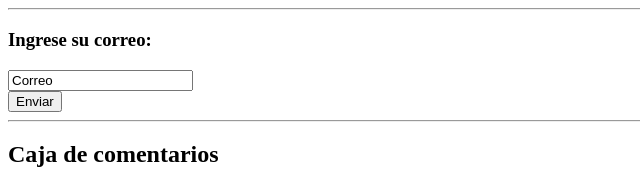
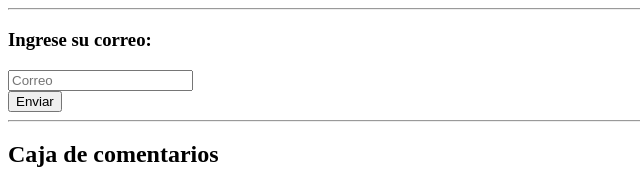
Before and after one commit to BalwinLadino/Hoja_de_vida, a plain HTML site: page hojadevida_html/index.html in a window 1280 px wide. Shown: the part 1011-1196 px from the top of the page, 0-640 px from the left. Drawn offline with Linux system fonts and the light colour scheme.

Commit message:
Update index.html

```diff
--- a/hojadevida_html/index.html
+++ b/hojadevida_html/index.html
@@ -60,7 +60,7 @@
     </table>
     <br />
     <hr />
-    <h3>Ingrese su correo: </h3><input type="email" value="Correo"/>
+    <h3>Ingrese su correo: </h3><input type="email" placeholder="Correo"/>
         <br />
         <button type="button">
             Enviar
```
